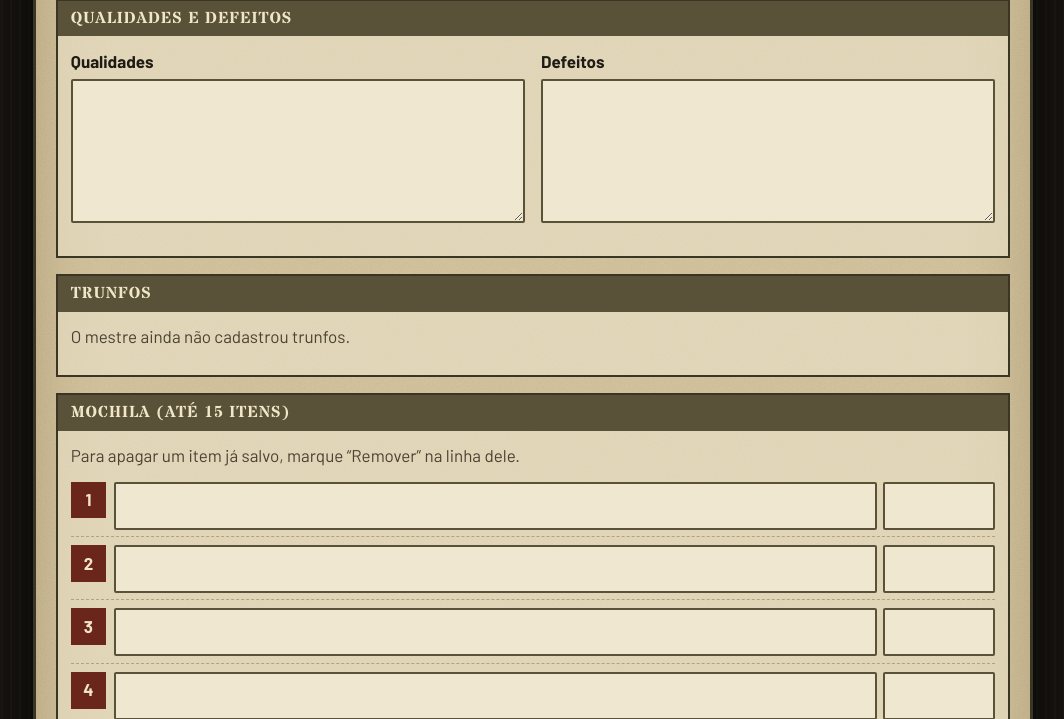
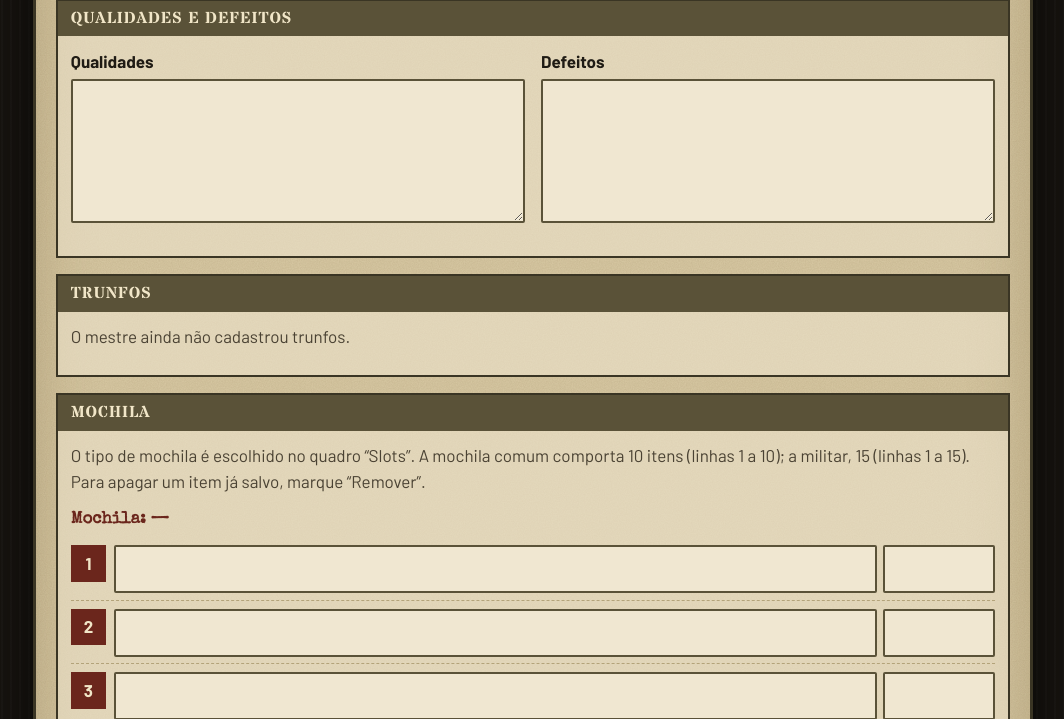
Before and after one commit to gabrielalveslopes/Ficha_RPG_Online, a Django app: page /fichas/nova/ in a window 1280 px wide. Shown: the part 2731-3450 px from the top of the page, without its empty margins (107-1171 px from the left). Run offline with Django 5.2, Linux system fonts and the light colour scheme; the visitor is signed in with stand-in values (Sample User, id 1); data comes from the database, SQL or seed files in the repository; data that the repository does not hold is empty; parts of the project's set-up code (start-up, migrations or seed data) failed here and were passed over.

Commit message:
seletor de mochila ao lado dos slots

```diff
--- a/templates/fichas/ficha_form.html
+++ b/templates/fichas/ficha_form.html
@@ -107,9 +107,10 @@
   </section>
 
   <section class="painel" aria-labelledby="s-moc">
-    <h2 id="s-moc" class="faixa-secao">Mochila (até 15 itens)</h2>
+    <h2 id="s-moc" class="faixa-secao">Mochila</h2>
     <div class="painel-corpo">
-      <p class="texto-suave">Para apagar um item já salvo, marque “Remover” na linha dele.</p>
+      <p class="texto-suave">O tipo de mochila é escolhido no quadro “Slots”. A mochila comum comporta 10 itens (linhas 1 a 10); a militar, 15 (linhas 1 a 15). Para apagar um item já salvo, marque “Remover”.</p>
+      <p id="mochila-resumo" class="pontos" aria-live="polite">Mochila: —</p>
       {{ mochila.management_form }}
       {% for e in mochila.non_form_errors %}<p class="erro-campo"><span aria-hidden="true">✖</span> <strong>Erro:</strong> {{ e }}</p>{% endfor %}
       <ol class="mochila-form">
@@ -145,6 +146,7 @@
     <section class="painel" aria-labelledby="s-slots">
       <h2 id="s-slots" class="faixa-secao">Slots</h2>
       <div class="painel-corpo">
+        {% include "fichas/_campo.html" with campo=form.tipo_mochila %}
         {% for c in form.slots %}{% include "fichas/_campo.html" with campo=c %}{% endfor %}
       </div>
     </section>
```
Also changed, not shown: templates/fichas/ficha_detalhe.html (+9 -6 lines).
